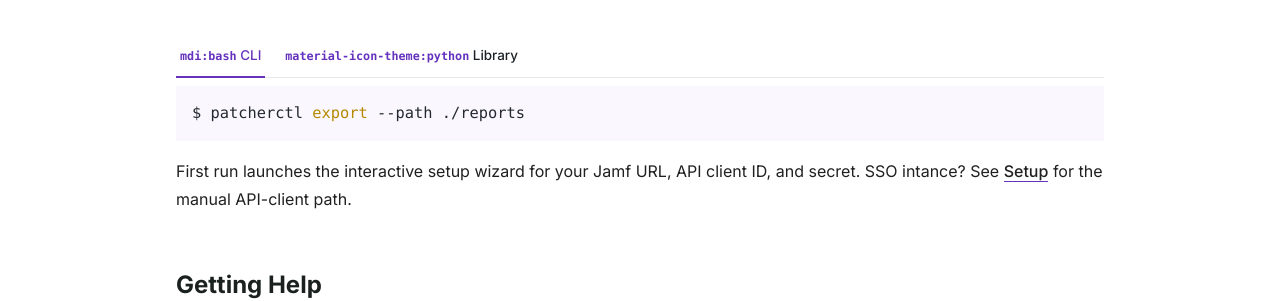
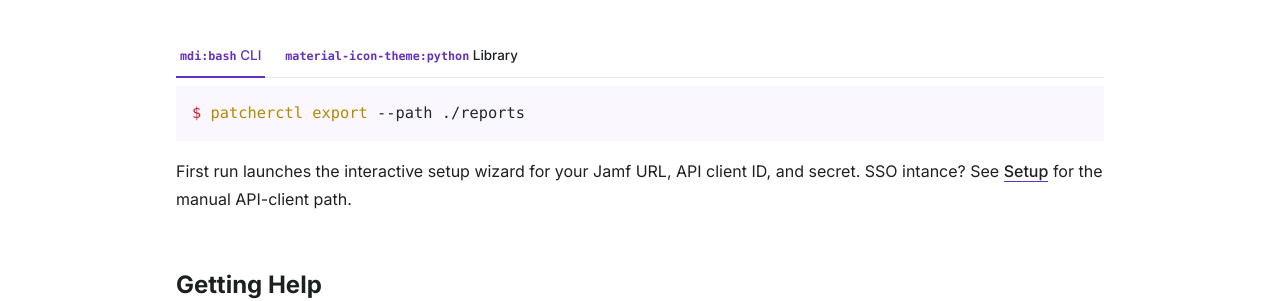
Before and after one commit to liquidz00/Patcher, a Sphinx documentation site: the page built from docs/index.md, in a window 1280 px wide and 900 px high, scrolled down 868 px. Shown: the part 200-501 px from the top of the window. Built offline with Sphinx 7.4.7, drawn with Linux system fonts in a browser that asks for light colours; nearby versions of some CDN libraries; pages that are not in the unit, such as notebooks, are missing from menus; cross-references to code outside the pages are shown as plain code.

Commit message:
docs: add styling extension

```diff
--- a/docs/conf.py
+++ b/docs/conf.py
@@ -45,9 +45,8 @@
     "sphinx_sitemap",
     "myst_parser",
     "ghwiki",
-    "steps",
-    "prompt",
-    "highlights",
+    "styling",
+    "cli_lexer",
 ]
 
 # ghwiki
@@ -190,15 +189,10 @@
     "https://cdnjs.cloudflare.com/ajax/libs/font-awesome/7.0.1/css/all.min.css"
 ]
 
-html_js_files = [
-    "js/collapse-usage.js",
-]
-
 html_theme_options = {
     "color_mode": "auto",
     "announcement": _announcement,
     "accent_color": "violet",
-    "globaltoc_expand_depth": 1,
     "light_logo": "_static/logo-light.svg",
     "dark_logo": "_static/logo-dark.svg",
     "open_in_chatgpt": True,
```
